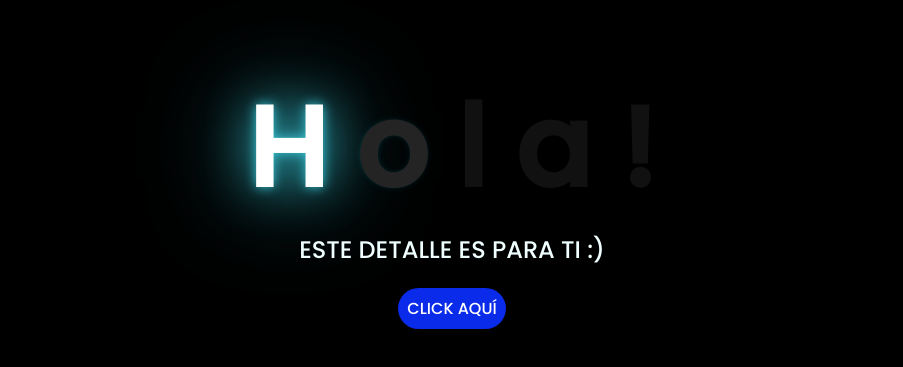
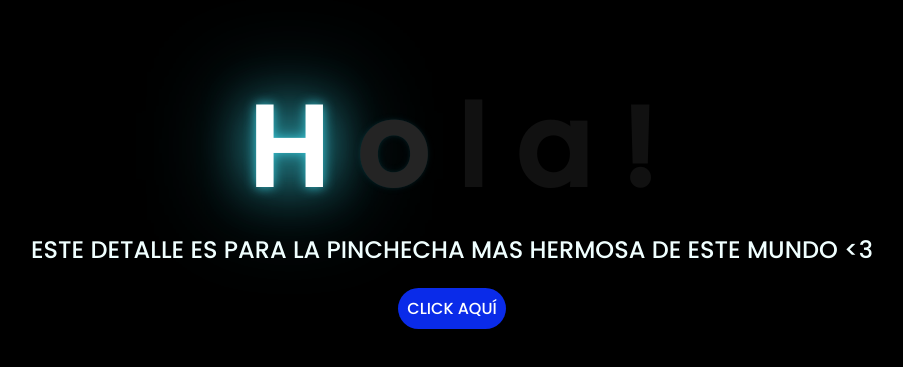
Before and after one commit to jorgejl2004-collab/Flores-amarillas, a plain HTML site: page index.html in a window 1280 px wide. Shown: the part 139-506 px from the top of the page, without its empty margins (196-1099 px from the left). Drawn offline with Linux system fonts and the light colour scheme.

Commit message:
Update message in description div

```diff
--- a/index.html
+++ b/index.html
@@ -19,7 +19,7 @@
         <span>!</span>
     </div>
     <div class="description">
-        <span>ESTE DETALLE ES PARA TI :)</span>
+        <span>ESTE DETALLE ES PARA LA PINCHECHA MAS HERMOSA DE ESTE MUNDO <3</span>
     </div>
     <div class="button">
         <button class="botones">
```
